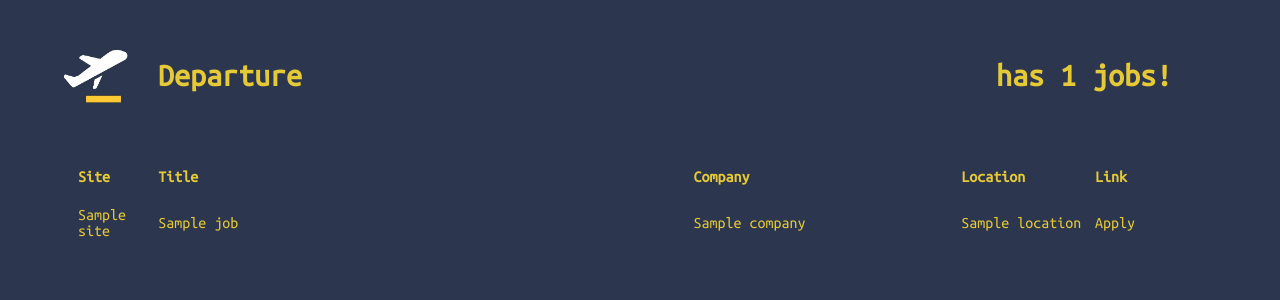
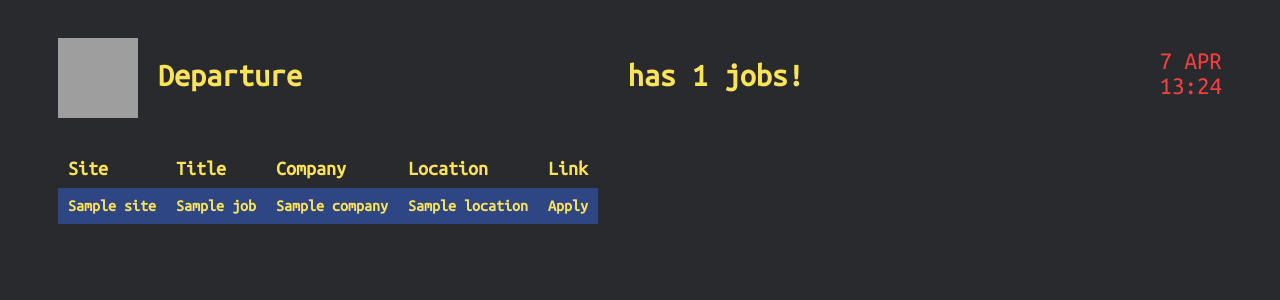
Before and after one commit to purple402/webscrapper, a Flask app: template templates/report_review.html in a window 1280 px wide. Shown: the top 300 px of the page. Run offline with Flask 2, Linux system fonts and the light colour scheme; the template is opened without the code that fills it: most values are stand-ins (such as "Sample title", 1, 10 or a date in 2020); lists and menus that the app fills with data are empty; grey boxes are pictures that could not be loaded.

Commit message:
modify report page grid -> table

```diff
--- a/static/css/report.css
+++ b/static/css/report.css
@@ -2,9 +2,11 @@
 
 body{
     font-family: 'Ubuntu Mono', 'Nanum Gothic', sans-serif;
-    background: rgb(44, 54, 79);
-    color:rgb(229, 201, 53);
+    background: rgb(41, 42, 46);
+    color:rgb(253, 227, 88);
 }
+
+/* header */
 
 header{
     display: flex;
@@ -23,25 +25,56 @@ header{
 }
 
 header > h1 {
-    margin-right: 50px;
+    margin-right: 30px;
 }
 
-section {
-    display: grid;
-    grid-auto-rows: minmax(30px, auto);
-    grid-template-columns: 0.3fr 2fr 1fr 0.5fr 0.4fr;
-    align-items: center;
-    padding: 0px 70px;
+.date {
+    display: flex;
+    flex-direction: column;
+    padding: 10px 0px 0px 0px;
+    font-size: 25px;
+    color: rgb(249, 63, 63);
 }
 
-section > span:nth-child(10n+1),
-section > span:nth-child(10n+2),
-section > span:nth-child(10n+3),
-section > span:nth-child(10n+4),
-section > a:nth-child(10n+5) {
-    background-color: #414141
+
+/* table */
+
+table {
+    border-collapse: collapse;
+    margin: 0px 50px;
 }
 
+th, td {
+    text-align: left;
+    padding: 10px;
+}
+
+tr:nth-child(odd) {
+    background-color: #414141;
+}
+
+tr:nth-child(even) {
+    background-color: rgb(46, 70, 132);
+}
+
+tr:hover {
+    background-color: rgb(163, 163, 163);
+    color: black;
+}
+
+tr.header {
+    background-color: transparent;
+    font-size: 20px;
+}
+
+tr.header:hover {
+    background-color: inherit;
+    color: inherit;
+}
+
+span {
+    word-break: keep-all;
+}
 
 a:link {
     text-decoration: none;
--- a/templates/report_review.html
+++ b/templates/report_review.html
@@ -11,24 +11,54 @@
 <body>
     <header>
         <div class="title">
-            <img id="departure" src="{{ url_for('static', filename='image/departures.jpg') }}" />
+            <img id="departure" src="{{ url_for('static', filename='image/departures.png') }}" />
             <h1>Departure</h1>
         </div>
         <h1>{{searching_by}} has {{results_number}} jobs!</h1>
+        <div class="date">
+            <div class="js-date"></div>
+            <div class="js-time"></div>
+        </div>
     </header>
-    <section>
-        <h4>Site</h4>
-        <h4>Title</h4>
-        <h4>Company</h4>
-        <h4>Location</h4>
-        <h4>Link</h4>
+    <table>
+        <tr class="header">
+            <th>Site</th>
+            <th>Title</th>
+            <th>Company</th>
+            <th>Location</th>
+            <th>Link</th>
+        </tr>
         {% for job in jobs %}
-            <span>{{job.site}}</span>
-            <span>{{job.title}}</span>
-            <span>{{job.company}}</span>
-            <span>{{job.location}}</span>
-            <a href="{{job.link}}" target="_blank">Apply</a>
+        <tr>
+            <th>{{ job.site }}</th>
+            <th>{{ job.title }}</th>
+            <th>{{ job.company }}</th>
+            <th>{{ job.location }}</th>
+            <th><a href="{{ job.link }}" target="_blank">Apply</a></th>
+        </tr>
         {% endfor %}
-    </section>
+    </table>
+
+<script>
+    date_div = document.querySelector(".js-date");
+    time_div = document.querySelector(".js-time")
+    const month = ["JAN", "FEB", "MAR", "APR", "MAY", "JUN", "JUL", "AUG", "SEP", "OCT", "NOV", "DEC"]
+
+    function getTime() {
+        var now = new Date();
+        var month_num = now.getMonth();
+        var date = now.getDate();
+
+        var hour = now.getHours();
+        var min = now.getMinutes();
+
+        date_div.innerHTML = ` ${date} ${month[month_num]}`
+        time_div.innerHTML = `${hour}:${min}`
+    }
+
+    getTime();
+    setInterval(getTime, 5000);
+
+</script>
 </body>
 </html>
```
